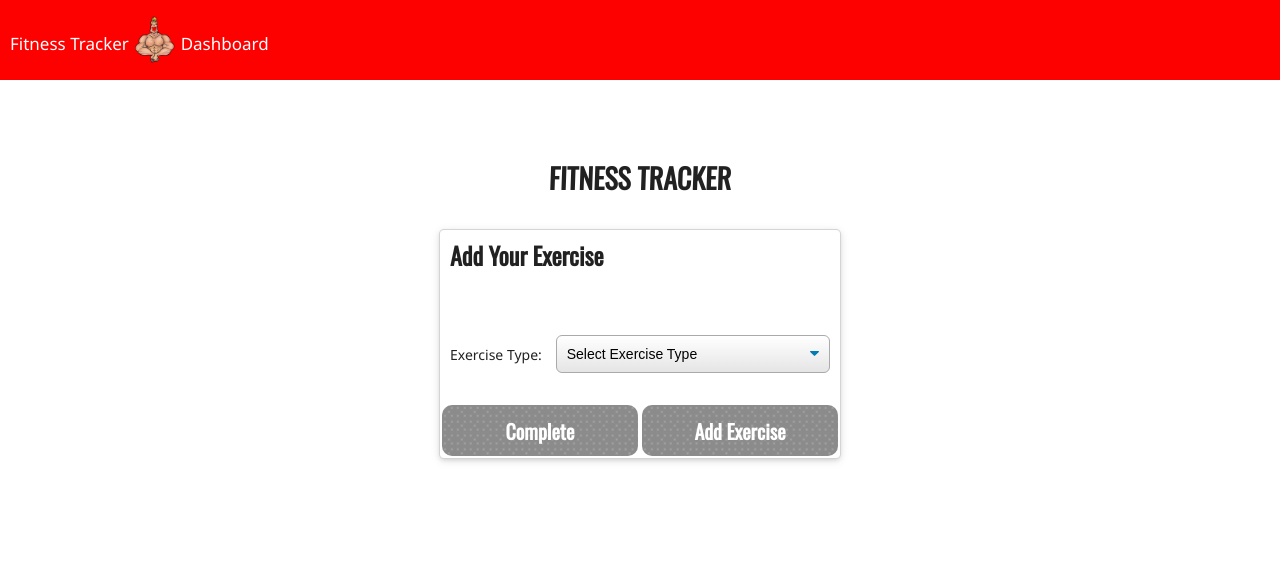
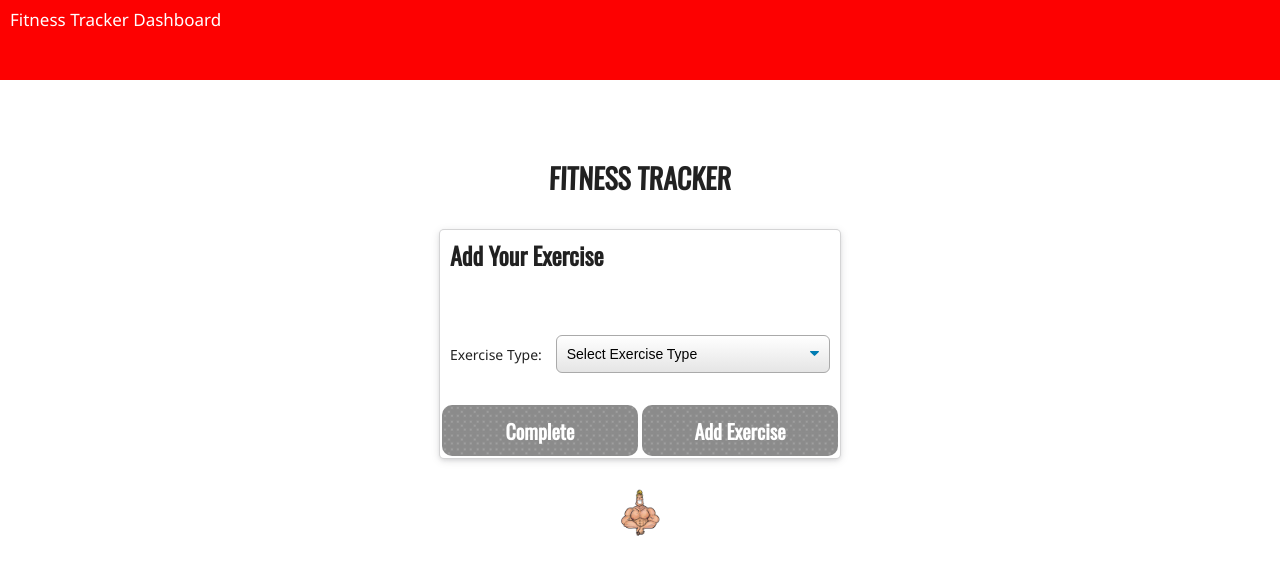
Before and after one commit to svivoli/Workout-Tracker, a website: page public/exercise.html in a window 1280 px wide. Drawn offline with nearby package versions, Linux system fonts and the light colour scheme; no server answers.

Commit message:
moved cartoon to bottom of fitness tracker cards

```diff
--- a/public/exercise.html
+++ b/public/exercise.html
@@ -15,7 +15,6 @@
   <body>
     <nav>
       <a id="nav-link" href="/">Fitness Tracker</a>
-      <img  class="image" height="50" src="./img/muscle.png">
       <a id="nav-link" href="/stats">Dashboard</a>
     </nav>
     <div class="wrapper">
@@ -111,6 +110,9 @@
             </div>
           </form>
         </div>
+        <div class="image">
+          <img  class="image" height="50" src="./img/muscle.png">
+        </div>
       </div>
     </div>
     <div id="toast">
--- a/public/style.css
+++ b/public/style.css
@@ -442,8 +442,8 @@ h1, h2, h3 {
 }
 
 .image {
-  margin-top: 5px;
-  margin-bottom: -15px;
+  margin-top: 15px;
+  text-align: center;
 }
 
 .image1 {
@@ -451,6 +451,6 @@ h1, h2, h3 {
   margin-bottom: 15px;
 }
 
-.exercise {
+.exercise, .mt {
   margin-bottom: 10%;
 }
```
Also changed, not shown: public/index.html (+3 -1 lines), public/stats.html (+0 -1 lines), README.md.
